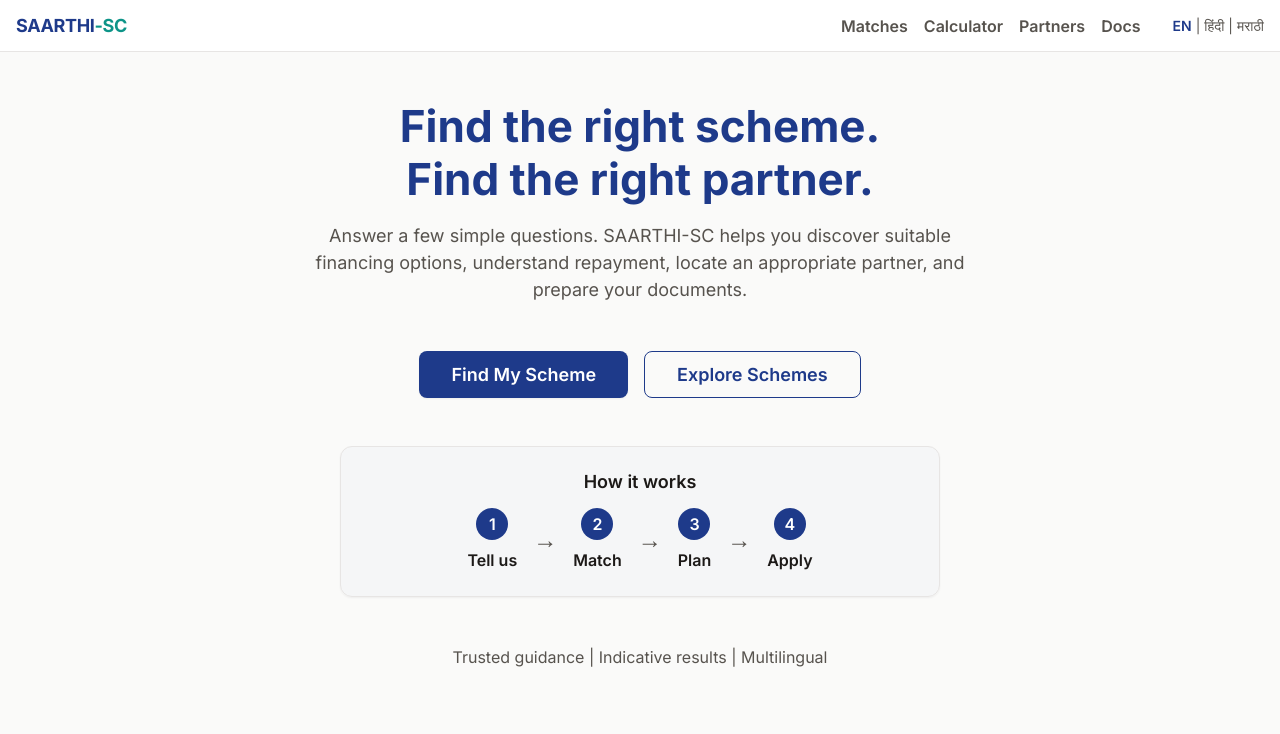
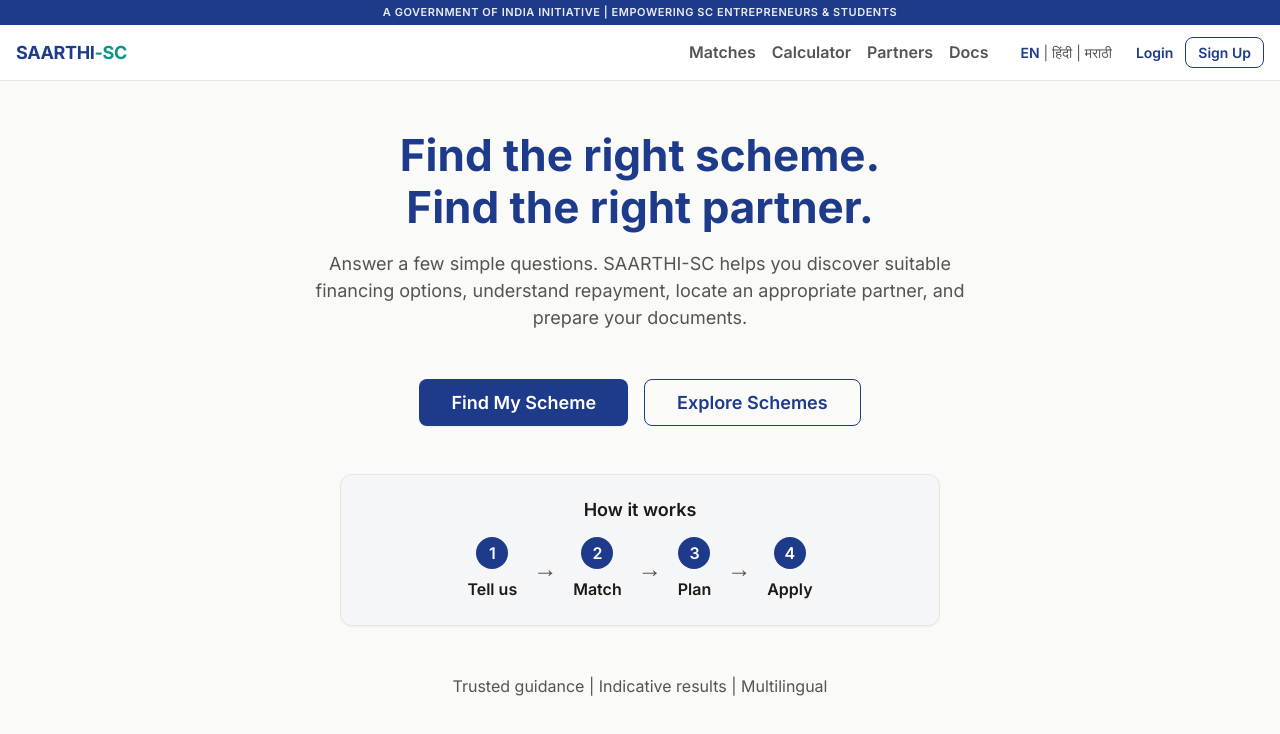
Before and after one commit to amayy05/saarthi, a React (Vite) app: page / in a window 1280 px wide. Shown: the top 734 px of the page. Built offline with nearby package versions, Linux system fonts and the light colour scheme.

Commit message:
feat: Add authentication pages and official header

```diff
--- a/src/App.jsx
+++ b/src/App.jsx
@@ -8,6 +8,8 @@ import SchemeMatch from './pages/SchemeMatch';
 import Simulator from './pages/Simulator';
 import PartnerLocator from './pages/PartnerLocator';
 import Documents from './pages/Documents';
+import Login from './pages/Login';
+import Signup from './pages/Signup';
 
 function App() {
   return (
@@ -15,6 +17,8 @@ function App() {
       <Routes>
         <Route path="/" element={<Layout />}>
           <Route index element={<Landing />} />
+          <Route path="login" element={<Login />} />
+          <Route path="signup" element={<Signup />} />
           <Route path="onboarding" element={<Onboarding />} />
           <Route path="matches" element={<SchemeMatch />} />
           <Route path="simulator" element={<Simulator />} />
--- a/src/components/layout/Layout.jsx
+++ b/src/components/layout/Layout.jsx
@@ -9,6 +9,13 @@ export default function Layout() {
 
   return (
     <div className="app-container">
+      {/* Official Micro Header */}
+      <div className="official-micro-header">
+        <div className="container">
+          <span className="official-slogan">A Government of India Initiative | Empowering SC Entrepreneurs & Students</span>
+        </div>
+      </div>
+
       {/* Top Header */}
       <header className="app-header">
         <div className="container header-content">
@@ -27,7 +34,13 @@ export default function Layout() {
             <div className="lang-selector">
               <span className="active">EN</span> | <span>हिंदी</span> | <span>मराठी</span>
             </div>
-            {!isPublicRoute && (
+
+            {isPublicRoute ? (
+              <div className="auth-buttons">
+                <Link to="/login" className="btn-text">Login</Link>
+                <Link to="/signup" className="btn-outline-small">Sign Up</Link>
+              </div>
+            ) : (
               <div className="user-profile">
                 <User size={20} />
               </div>
--- a/src/components/layout/layout.css
+++ b/src/components/layout/layout.css
@@ -2,6 +2,21 @@
   display: flex;
   flex-direction: column;
   min-height: 100vh;
+}
+
+.official-micro-header {
+  background-color: var(--primary);
+  color: white;
+  font-size: 11px;
+  font-weight: 600;
+  text-transform: uppercase;
+  letter-spacing: 0.05em;
+  padding: 4px 0;
+  text-align: center;
+}
+
+.official-slogan {
+  opacity: 0.9;
 }
 
 .app-header {
@@ -11,6 +26,34 @@
   position: sticky;
   top: 0;
   z-index: 50;
+}
+
+/* Auth Buttons */
+.auth-buttons {
+  display: flex;
+  align-items: center;
+  gap: var(--space-3);
+  margin-left: var(--space-2);
+}
+
+.btn-text {
+  color: var(--primary);
+  font-size: var(--text-small);
+  font-weight: 600;
+}
+
+.btn-outline-small {
+  border: 1px solid var(--primary);
+  color: var(--primary);
+  padding: 4px 12px;
+  border-radius: var(--radius-md);
+  font-size: var(--text-small);
+  font-weight: 600;
+  transition: all 0.2s ease;
+}
+
+.btn-outline-small:hover {
+  background-color: rgba(30, 58, 138, 0.05);
 }
 
 .header-content {
--- /dev/null
+++ b/src/pages/Login.jsx
@@ -0,0 +1,43 @@
+import React from 'react';
+import { Link, useNavigate } from 'react-router-dom';
+import { Card } from '../components/ui/Card';
+import { Input } from '../components/ui/Input';
+import { Button } from '../components/ui/Button';
+
+export default function Login() {
+  const navigate = useNavigate();
+
+  const handleLogin = (e) => {
+    e.preventDefault();
+    navigate('/onboarding');
+  };
+
+  return (
+    <div className="container mt-8 flex justify-center items-center" style={{ minHeight: '60vh' }}>
+      <Card className="w-full" style={{ maxWidth: '400px' }}>
+        <h2 className="mb-2 text-center text-primary">Login to SAARTHI-SC</h2>
+        <p className="text-center text-muted mb-6">Access your application journey</p>
+
+        <form onSubmit={handleLogin}>
+          <Input label="Mobile Number / Email" type="text" placeholder="Enter your registered mobile or email" required />
+          <Input label="Password" type="password" placeholder="Enter your password" required />
+
+          <div className="flex justify-between items-center mb-6">
+            <label className="flex items-center gap-2 text-small text-muted cursor-pointer">
+              <input type="checkbox" /> Remember me
+            </label>
+            <a href="#" className="text-small text-primary">Forgot Password?</a>
+          </div>
+
+          <Button variant="primary" className="w-full mb-4" type="submit">
+            Login
+          </Button>
+
+          <p className="text-center text-small text-muted">
+            Don't have an account? <Link to="/signup" className="text-primary font-bold">Sign Up</Link>
+          </p>
+        </form>
+      </Card>
+    </div>
+  );
+}
--- /dev/null
+++ b/src/pages/Signup.jsx
@@ -0,0 +1,45 @@
+import React from 'react';
+import { Link, useNavigate } from 'react-router-dom';
+import { Card } from '../components/ui/Card';
+import { Input } from '../components/ui/Input';
+import { Button } from '../components/ui/Button';
+
+export default function Signup() {
+  const navigate = useNavigate();
+
+  const handleSignup = (e) => {
+    e.preventDefault();
+    navigate('/onboarding');
+  };
+
+  return (
+    <div className="container mt-8 flex justify-center items-center" style={{ minHeight: '60vh' }}>
+      <Card className="w-full" style={{ maxWidth: '450px' }}>
+        <h2 className="mb-2 text-center text-primary">Create an Account</h2>
+        <p className="text-center text-muted mb-6">Join SAARTHI-SC to discover financing options</p>
+
+        <form onSubmit={handleSignup}>
+          <Input label="Full Name" type="text" placeholder="As per Aadhaar/PAN" required />
+          <Input label="Mobile Number" type="tel" placeholder="10-digit mobile number" required />
+          <Input label="Email (Optional)" type="email" placeholder="For application updates" />
+          <Input label="Create Password" type="password" placeholder="Minimum 8 characters" required />
+
+          <div className="mb-6">
+            <label className="flex items-start gap-2 text-small text-muted cursor-pointer">
+              <input type="checkbox" className="mt-1" required />
+              <span>I agree to the <a href="#" className="text-primary">Terms of Service</a> and <a href="#" className="text-primary">Privacy Policy</a> of the SAARTHI-SC platform.</span>
+            </label>
+          </div>
+
+          <Button variant="primary" className="w-full mb-4" type="submit">
+            Create Account
+          </Button>
+
+          <p className="text-center text-small text-muted">
+            Already have an account? <Link to="/login" className="text-primary font-bold">Login</Link>
+          </p>
+        </form>
+      </Card>
+    </div>
+  );
+}
```
